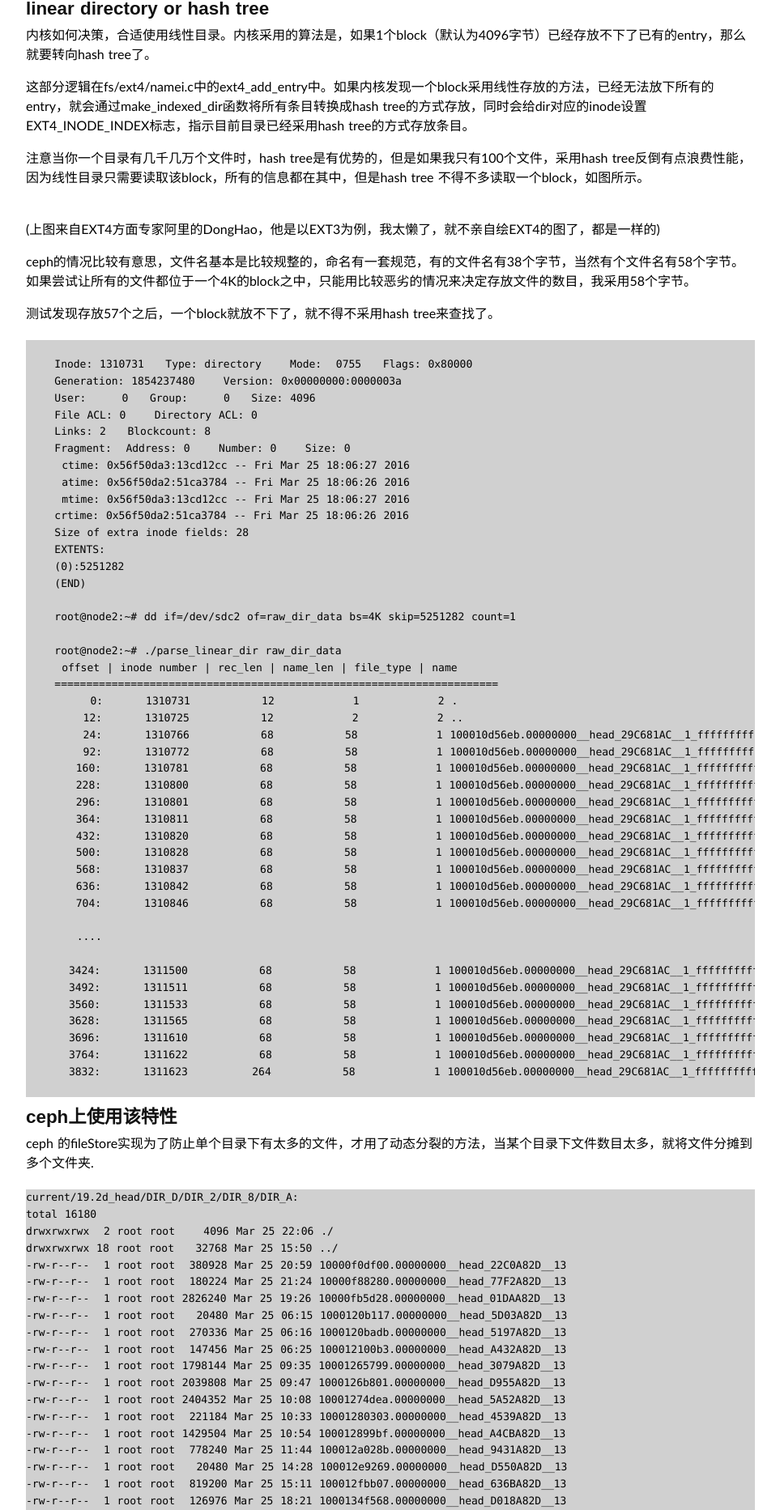
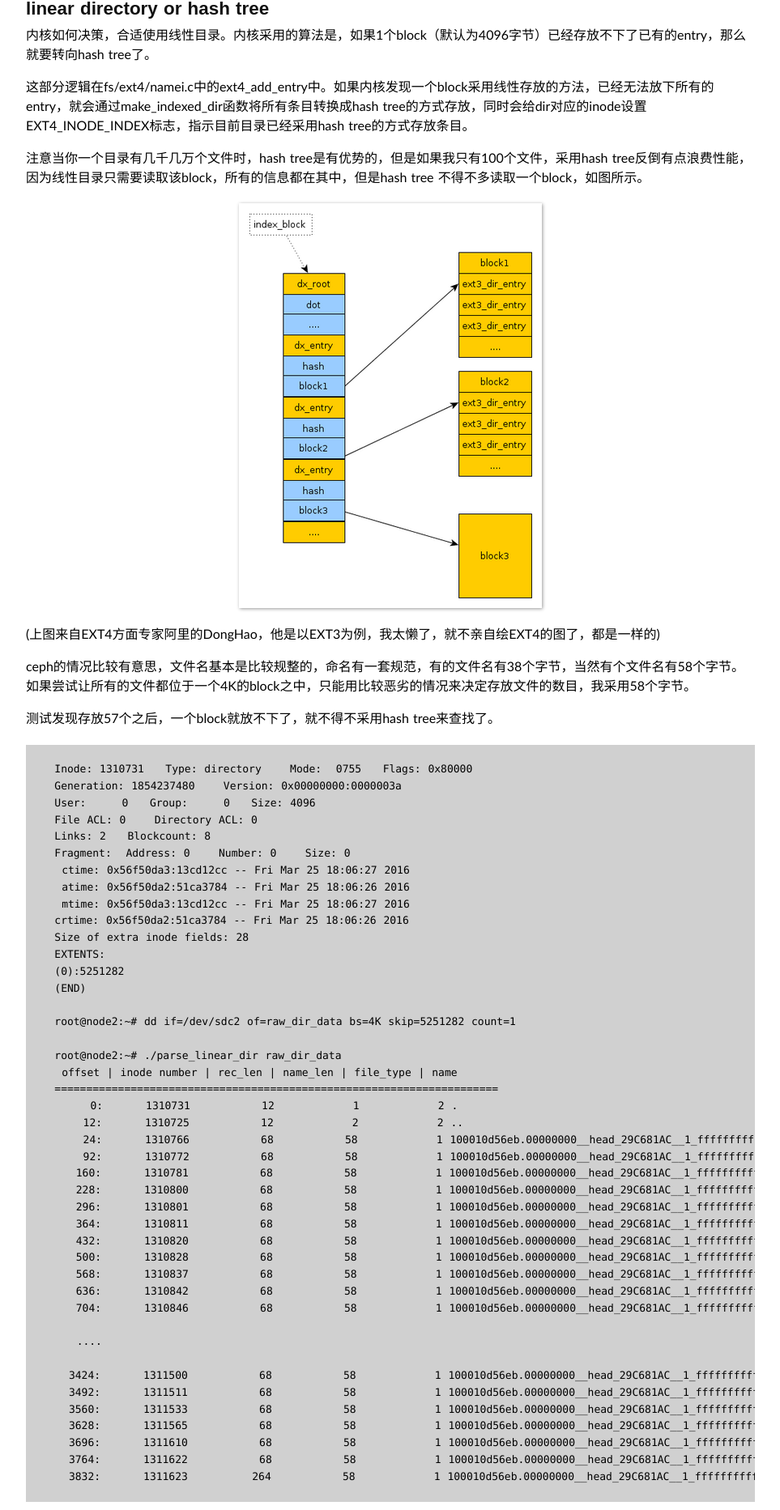
Before and after one commit to Bean-Li/Bean-Li.github.io, a Jekyll site: the page built from _posts/2016-03-25-EXT4_DIR_INDEX.md, in a window 1280 px wide. Shown: the part 3047-4912 px from the top of the page at 81% size, without its empty margins (158-1121 px from the left). Built offline with Jekyll 4.4.1, drawn with Linux system fonts in a browser that asks for light colours; some web fonts are replaced.

Commit message:
FIX some issue of EXT4 dir_index

```diff
--- a/_posts/2016-03-25-EXT4_DIR_INDEX.md
+++ b/_posts/2016-03-25-EXT4_DIR_INDEX.md
@@ -163,7 +163,7 @@ linear directory or hash tree
 
 注意当你一个目录有几千几万个文件时，hash tree是有优势的，但是如果我只有100个文件，采用hash tree反倒有点浪费性能，因为线性目录只需要读取该block，所有的信息都在其中，但是hash tree 不得不多读取一个block，如图所示。
 
-![](/assert/EXT4/htree_directory.jpg)
+![](/assets/EXT4/htree_directory.jpg)
 
 (上图来自EXT4方面专家阿里的DongHao，他是以EXT3为例，我太懒了，就不亲自绘EXT4的图了，都是一样的)
 
```
